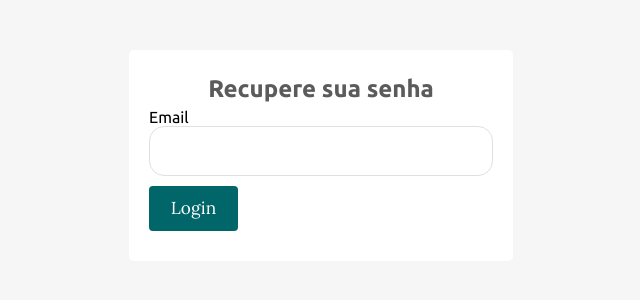
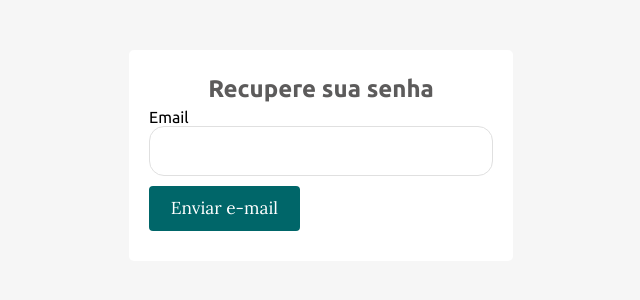
Before and after one commit to Andre-Luis-Correa/PFC-RADAR-CULTURAL, a PHP site: page /php/forgotPassword.php in a window 1280 px wide. Shown: the part 66-366 px from the top of the page, without its empty margins (319-959 px from the left). Run offline with PHP 8.4, Linux system fonts and the light colour scheme; data that the repository does not hold is empty; some web fonts are replaced.

Commit message:
Add files via upload

```diff
--- a/RADAR_CULTURAL_0.4/admin/posts/create.php
+++ b/RADAR_CULTURAL_0.4/admin/posts/create.php
@@ -28,6 +28,7 @@ adminOnly();
 
         <title>Admin Section - Add Post</title>
         <link rel="shortcut icon" type="imagex/png" href="../../assets/images/logo.ico">
+
     </head>
 
     <body>
@@ -67,10 +68,12 @@ adminOnly();
                             <label>Resumo</label>
                             <input type="text" name="resumo" value="<?php echo $resumo ?>" class="text-input">
                         </div>
+
                         <div>
                             <label>Conteudo</label>
                             <textarea name="conteudo" id="body"><?php echo $conteudo ?></textarea>
                         </div>
+
                         <div>
                             <label>Categoria</label>
                             <select name="fk_id_categoria" class="text-input">
@@ -115,7 +118,6 @@ adminOnly();
         <!-- // Page Wrapper -->
 
 
-
         <!-- JQuery -->
         <script
             src="https://cdnjs.cloudflare.com/ajax/libs/jquery/3.3.1/jquery.min.js"></script>
--- a/RADAR_CULTURAL_0.4/forgotPassword.php
+++ b/RADAR_CULTURAL_0.4/forgotPassword.php
@@ -40,7 +40,7 @@ guestsOnly();
         <input type="email" name="email" value="<?php echo $email; ?>" class="text-input">
       </div>
       <div>
-        <button type="submit" name="forgot-password-btn" class="btn btn-big">Login</button>
+        <button type="submit" name="forgot-password-btn" class="btn btn-big">Enviar e-mail</button>
       </div>
     </form>
 
```
Also changed, not shown: RADAR_CULTURAL_0.4/assets/images/1646683928_MV.jpeg (added), RADAR_CULTURAL_0.4/assets/images/1646687439_4.jpg (added), RADAR_CULTURAL_0.4/assets/images/1646691468_appsMusicas.png (added), RADAR_CULTURAL_0.4/assets/images/1646691549_240048879_10216631909944134_8639533752673295625_n.jpg (added), RADAR_CULTURAL_0.4/assets/images/1646691607_blog - filmes.PNG (added), RADAR_CULTURAL_0.4/assets/images/1646691767_aids.PNG (added), RADAR_CULTURAL_0.4/assets/images/1646693062_22.jpg (added), RADAR_CULTURAL_0.4/assets/images/1646693071_14_c.PNG (added), RADAR_CULTURAL_0.4/assets/images/1646693171_12_a.PNG (added), RADAR_CULTURAL_0.4/assets/images/1646695713_22.jpg (added), RADAR_CULTURAL_0.4/assets/images/1646697007_ab67616d0000b2730307bdf2b4fb7db56477ced7.jpg (added), RADAR_CULTURAL_0.4/assets/images/1646697418_como-salvar-a-vida-de-uma-crianca-que-sofre-para-cardiorrespiratoria-20181212140849.jpg.jpg (added).
